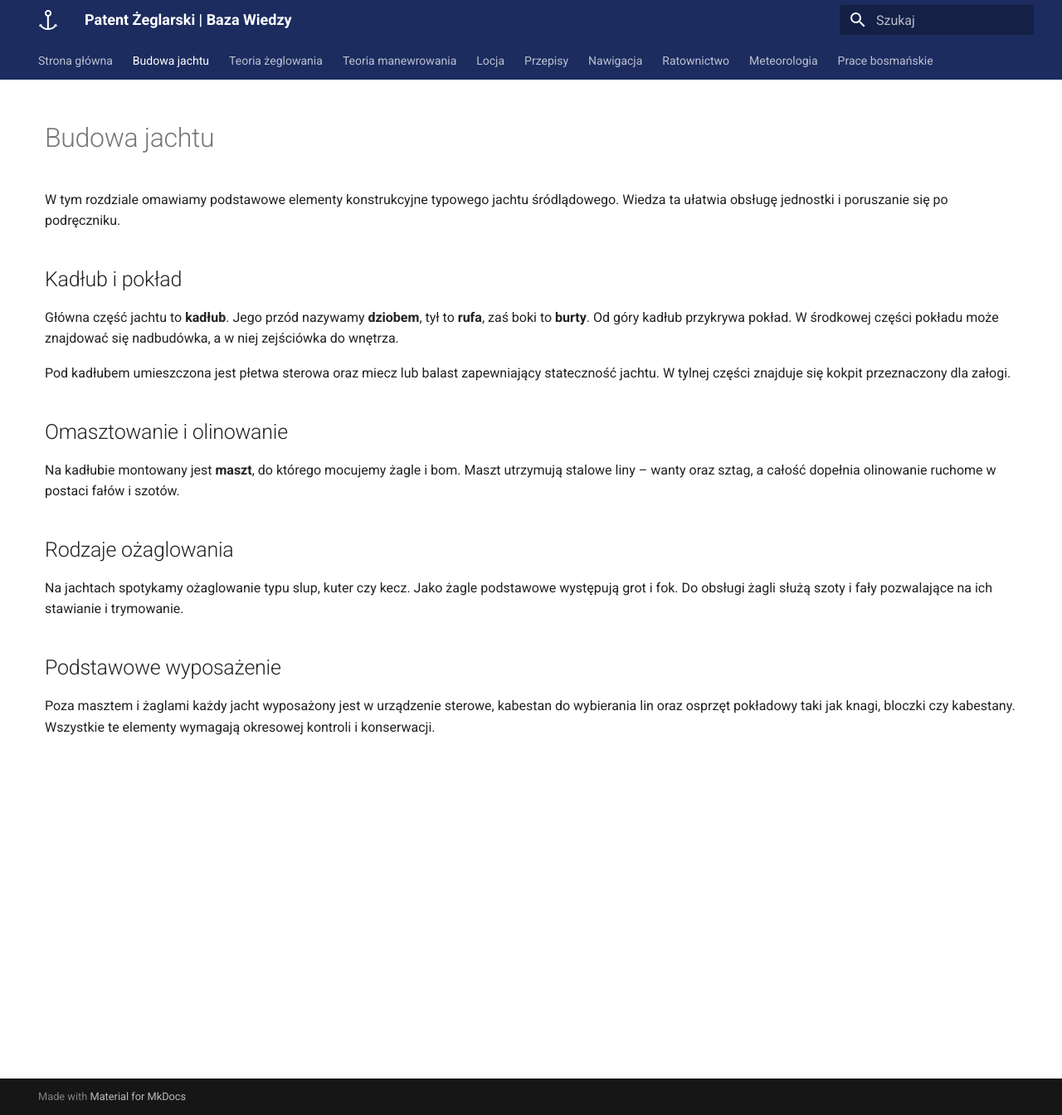
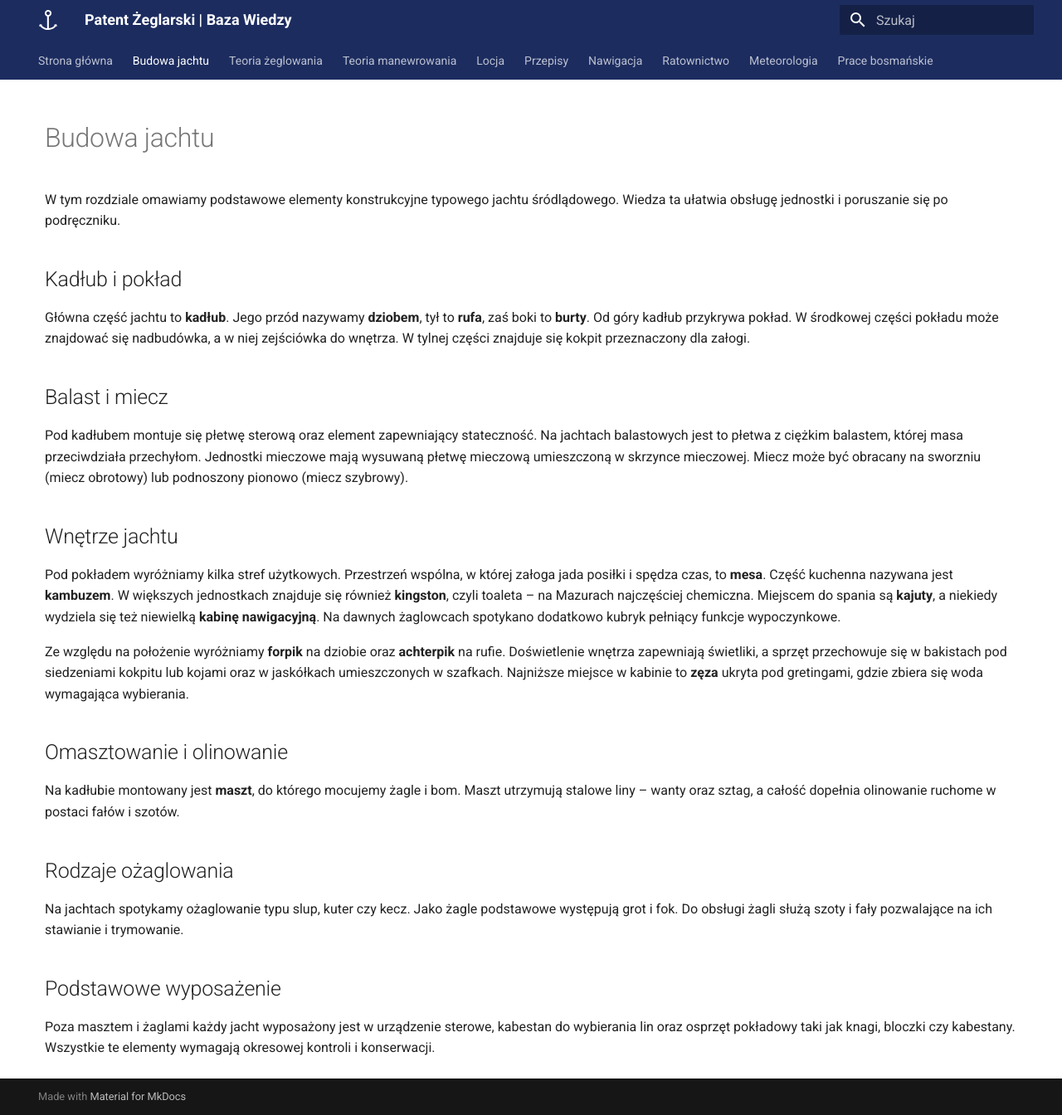
Before and after one commit to kocasp/patentzeglarski, an MkDocs documentation site: the page built from docs/budowa-jachtu.md, in a window 1280 px wide and 1344 px high. Shown: the whole window at 83% size. Built offline with MkDocs 1.6.1 and Material for MkDocs 9.7.7, drawn with Linux system fonts in a browser that asks for light colours.

Commit message:
Rozszerzenie opisu wnętrza i konstrukcji (#3)

```diff
--- a/docs/budowa-jachtu.md
+++ b/docs/budowa-jachtu.md
@@ -4,9 +4,17 @@ W tym rozdziale omawiamy podstawowe elementy konstrukcyjne typowego jachtu śró
 
 ## Kadłub i pokład
 
-Główna część jachtu to **kadłub**. Jego przód nazywamy **dziobem**, tył to **rufa**, zaś boki to **burty**. Od góry kadłub przykrywa pokład. W środkowej części pokładu może znajdować się nadbudówka, a w niej zejściówka do wnętrza.
+Główna część jachtu to **kadłub**. Jego przód nazywamy **dziobem**, tył to **rufa**, zaś boki to **burty**. Od góry kadłub przykrywa pokład. W środkowej części pokładu może znajdować się nadbudówka, a w niej zejściówka do wnętrza. W tylnej części znajduje się kokpit przeznaczony dla załogi.
 
-Pod kadłubem umieszczona jest płetwa sterowa oraz miecz lub balast zapewniający stateczność jachtu. W tylnej części znajduje się kokpit przeznaczony dla załogi.
+## Balast i miecz
+
+Pod kadłubem montuje się płetwę sterową oraz element zapewniający stateczność. Na jachtach balastowych jest to płetwa z ciężkim balastem, której masa przeciwdziała przechyłom. Jednostki mieczowe mają wysuwaną płetwę mieczową umieszczoną w skrzynce mieczowej. Miecz może być obracany na sworzniu (miecz obrotowy) lub podnoszony pionowo (miecz szybrowy).
+
+## Wnętrze jachtu
+
+Pod pokładem wyróżniamy kilka stref użytkowych. Przestrzeń wspólna, w której załoga jada posiłki i spędza czas, to **mesa**. Część kuchenna nazywana jest **kambuzem**. W większych jednostkach znajduje się również **kingston**, czyli toaleta – na Mazurach najczęściej chemiczna. Miejscem do spania są **kajuty**, a niekiedy wydziela się też niewielką **kabinę nawigacyjną**. Na dawnych żaglowcach spotykano dodatkowo kubryk pełniący funkcje wypoczynkowe.
+
+Ze względu na położenie wyróżniamy **forpik** na dziobie oraz **achterpik** na rufie. Doświetlenie wnętrza zapewniają świetliki, a sprzęt przechowuje się w bakistach pod siedzeniami kokpitu lub kojami oraz w jaskółkach umieszczonych w szafkach. Najniższe miejsce w kabinie to **zęza** ukryta pod gretingami, gdzie zbiera się woda wymagająca wybierania.
 
 ## Omasztowanie i olinowanie
 
```
